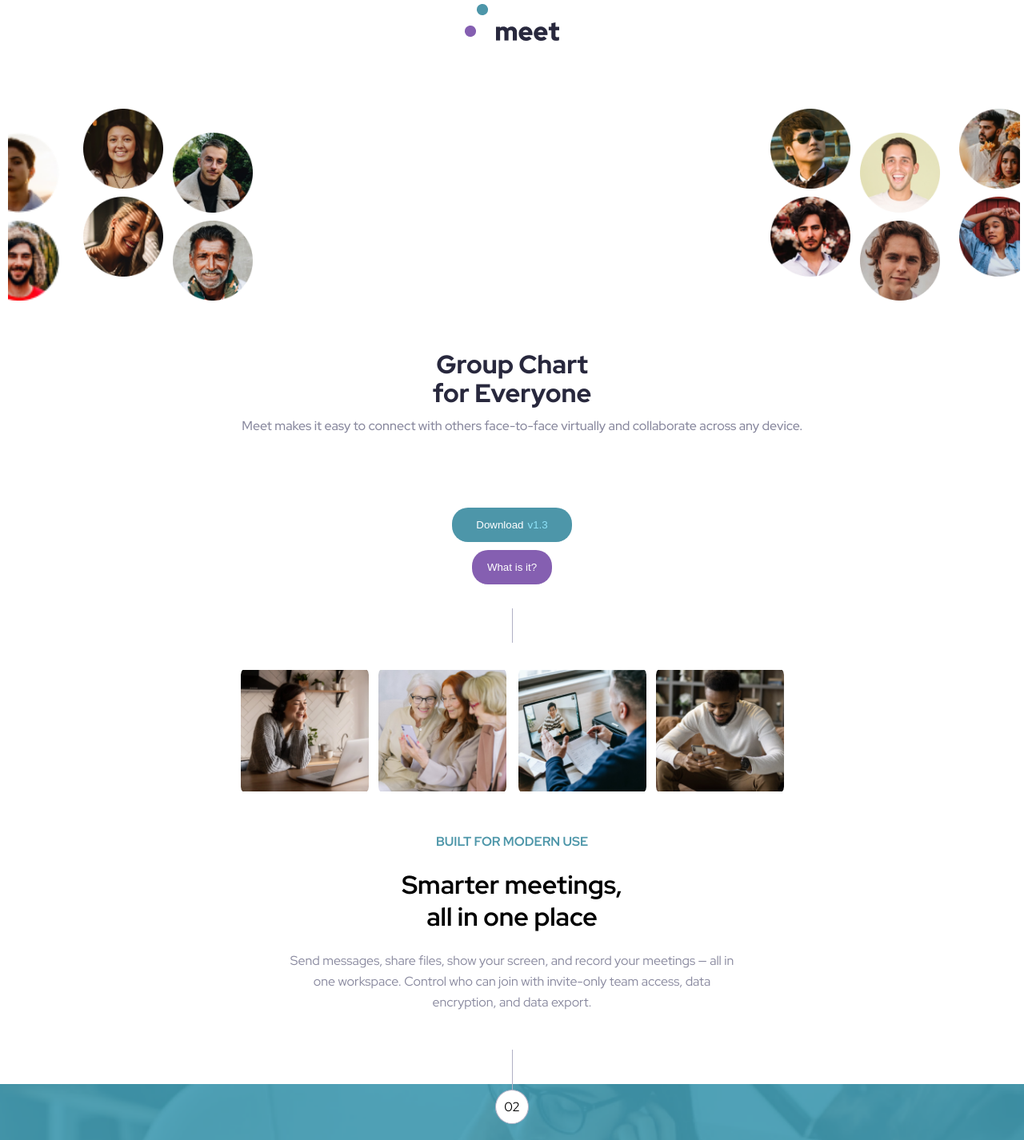
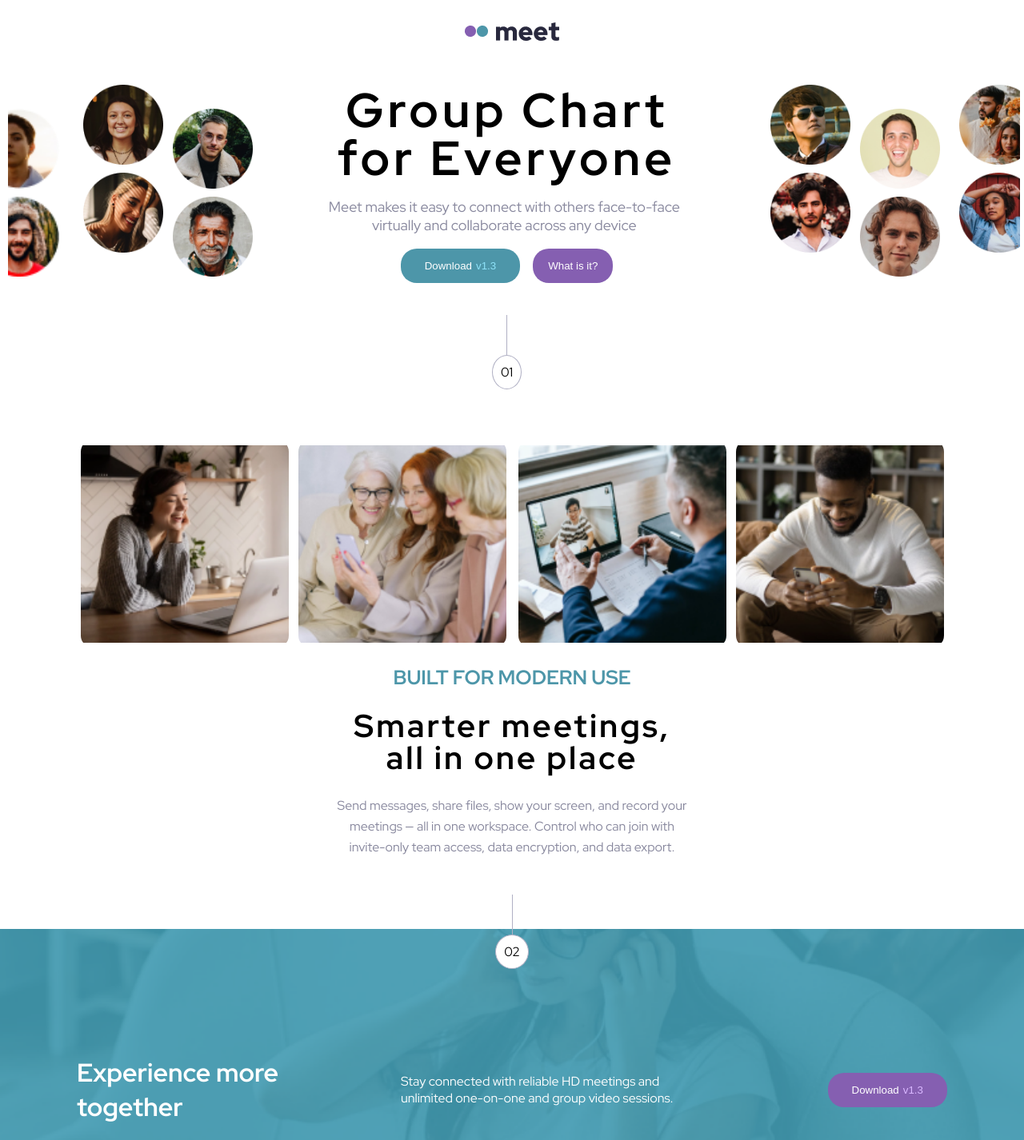
Before and after one commit to adewaleK/frontend-task1, a plain HTML site: page index.html in a window 1280 px wide. Shown: the part 74-1500 px from the top of the page at 80% size. Drawn offline with Linux system fonts and the light colour scheme.

Commit message:
FIXES ISSUES WITH DESKTOP RESPONSIVENESS

```diff
--- a/index.html
+++ b/index.html
@@ -42,7 +42,7 @@
                 <div class="title">
                     <h1>Group Chart<br>for Everyone</h1>
                     <p>Meet makes it easy to connect with others face-to-face virtually
-                    and collaborate across any device.</p>
+                    and collaborate across any device</p>
                     <div class="buttons">
                         <button type="button" class="btn1">Download<span>v1.3</span></button>
                         <button type="button" class="btn2">What is it?</button>
@@ -111,7 +111,7 @@
         </div>
         <div class="footer">
             <div class="title">
-                <h1>Experience more together</h1>
+                <h1>Experience more<br> together</h1>
                 <p>
                     Stay connected with reliable HD meetings and
                     unlimited one-on-one and group video sessions.
--- a/styles.css
+++ b/styles.css
@@ -12,7 +12,7 @@ body{
 
 .logo{
     display: flex;
-    /* align-items: center; */
+    align-items: center;
     justify-content: center;
     margin-top: 10%;
 }
@@ -250,8 +250,14 @@ body{
 
 
 @media only screen and (min-width: 768px) {
+    .intro{
+
+
+    }
+
     .desktop-details{
         display: block;
+        /* margin-top: -5%; */
         margin-top: 5%;
         display: flex;
         flex-direction: column;
@@ -259,17 +265,24 @@ body{
         text-align: center;
     }
 
+    .title .btn1{
+        margin-right: 2%;
+    }
+
     .desktop-details h1{
-        font-size: 50px;
-        letter-spacing: 2px;
-        line-height: 55px;
+        font-size: 60px;
+        letter-spacing: 5px;
+        line-height: 60px;
+        margin-top: -2%;
+        margin-bottom: 3%;
+
     }
 
     .desktop-details .tag{
         margin-bottom: 10%;
     }
 
-    .title p{
+    .desktop-details .title p{
         margin-left: 12%;
         font-size: 18px;
         color: #87879D;
@@ -302,13 +315,23 @@ body{
     }
 
     .galleries img{
-        width: 250px;
-        height: 250px;
+        width: 260px;
+        height: 260px;
         object-fit: contain;
+        border-radius: 15px;
     }
 
     .bottom-details{
-        width: 45%;
+        width: 35%;
+    }
+
+    .bottom-details h3{
+        font-size: 25px;
+    }
+
+    .bottom-details h1{
+        font-size: 40px;
+        letter-spacing: 3px;
     }
 
     .bottom-details p{
@@ -318,34 +341,42 @@ body{
 
 
     .footer{
-        height: 500px ;
+        height: 450px ;
         background-size: cover;
     }
 
     .footer .title{
         flex-direction: row;
         justify-content: space-between;
-        width: 90%;
+        align-items: center;
+        width: 85%;
     }
 
-    .title h1{
-        align-items: left;
+    .footer .title h1{
+        margin: 0;
+        margin-top: -10%;
+        text-align: left;
+
     }
 
-    .title p{
+    .footer .title p{
         color: #fff;
         text-align: left;
-        width: 40%;
+        margin: 0;
+        margin-top: -10%;
+        width: 35%;
     }
 
-    .title .buttons{
+    .footer .title .buttons{
         margin-left: 17%;
+        margin: 0;
+        margin-top: -10%;
     }
 
 
 }
 
-
+/*
 @media only screen and (min-width: 600px) {
     .desktop-details{
         display: none;
@@ -384,6 +415,7 @@ body{
 
     .intro{
         margin: 30px 0;
+        border: 1px solid red;
     }
 
     .bottom-details{
@@ -391,4 +423,4 @@ body{
     }
 
 
-}
+} */
```
